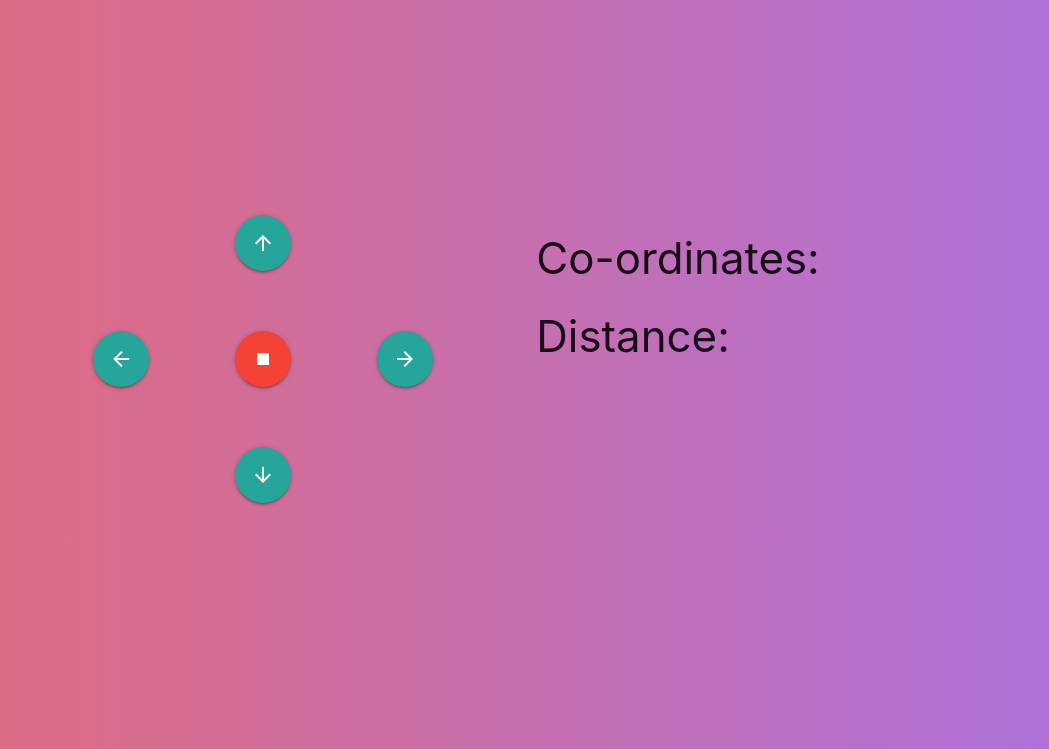
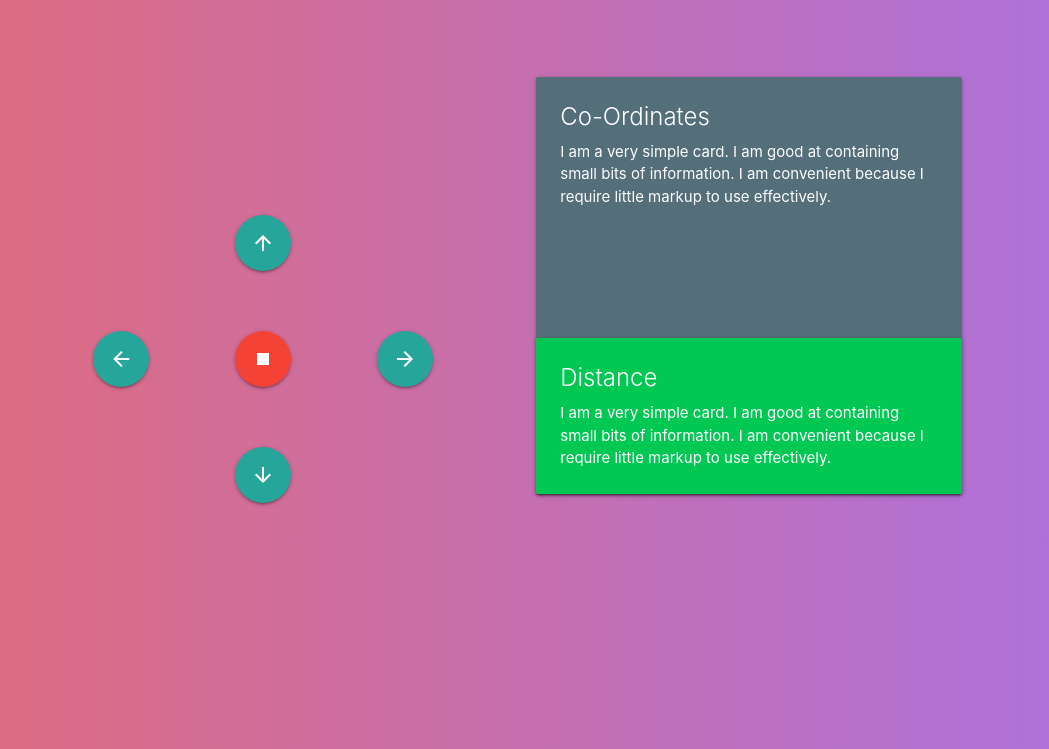
Before and after one commit to ctrl-alt-code-iot-hackathon/HornOKPlease, a Flask app: template APIs/app/templates/main.html in a window 1280 px wide. Shown: the top 749 px of the page, without its empty margins (115-1164 px from the left). Run offline with Flask 2, Linux system fonts and the light colour scheme; the template is opened without the code that fills it, so the values that code supplies are empty; some libraries are stand-ins or nearby versions.

Commit message:
added cards

```diff
--- a/APIs/app/static/css/main.css
+++ b/APIs/app/static/css/main.css
@@ -34,7 +34,14 @@ table
   -webkit-font-smoothing: antialiased;
 }
 
-#col2
+
+
+#box1
 {
-  margin-top: 23%;
+  margin-top: 18%;
 }
+
+#box2
+{
+  margin-top: 25%;
+}
--- a/APIs/app/templates/main.html
+++ b/APIs/app/templates/main.html
@@ -84,16 +84,28 @@
 
 </div>
 
+    <div class="col s6">
+      <div class="card blue-grey darken-1" id="box1">
+        <div class="card-content white-text">
+          <span class="card-title">Co-Ordinates</span>
+          <p>I am a very simple card. I am good at containing small bits of information.
+          I am convenient because I require little markup to use effectively.</p>
+        </div>
 
-<div class="col s6" id="col2">
-  <h3>Co-ordinates:</h3>
-  <h3>Distance:</h3>
+         <div class="card  green accent-4 " id="box2">
+        <div class="card-content white-text">
+          <span class="card-title">Distance</span>
+          <p>I am a very simple card. I am good at containing small bits of information.
+          I am convenient because I require little markup to use effectively.</p>
+        </div>
 
 
+      </div>
+    </div>
+  </div>
 
 
 </div>
 </div>
-</div>
 </body>
 </html>
```
